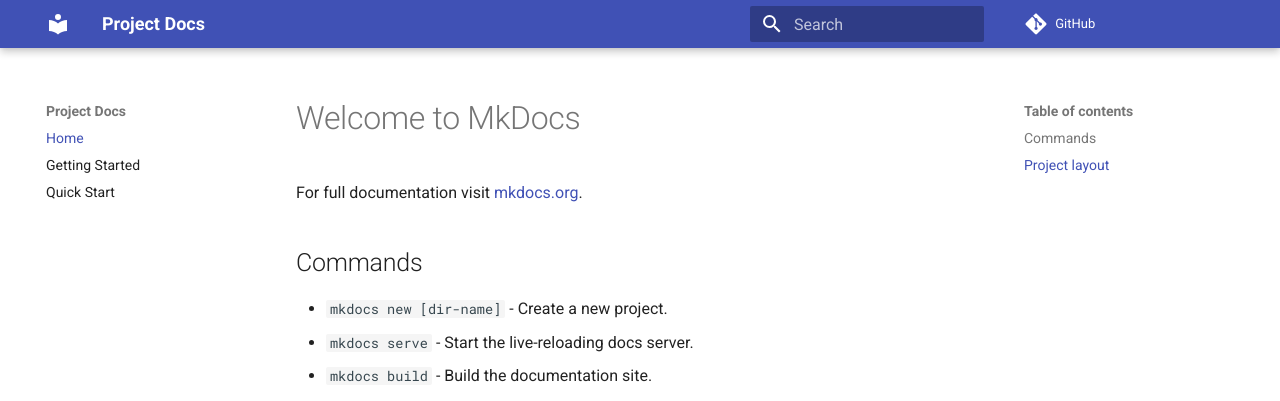
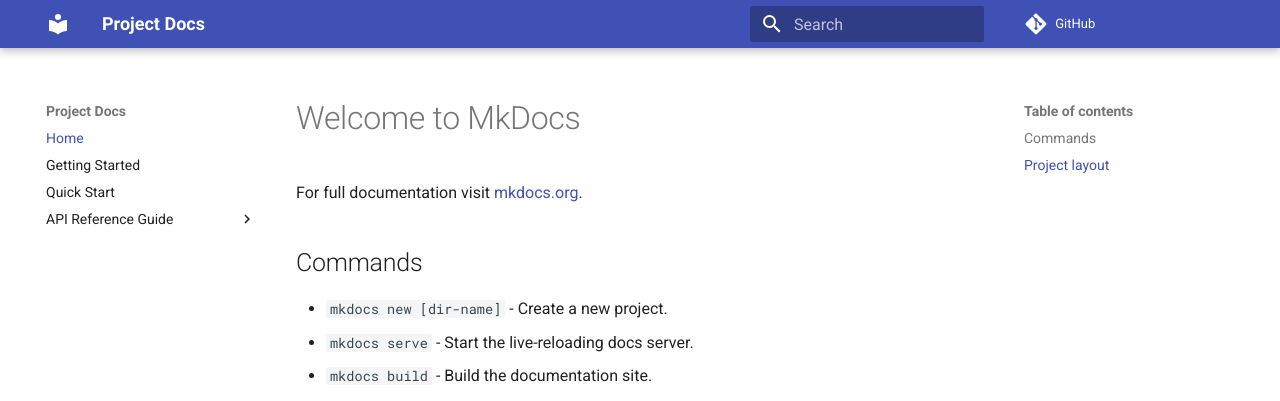
Before and after one commit to RCG1412/Practice-D-A-C, an MkDocs documentation site: the page built from docs/index.md, in a window 1280 px wide. Shown: the top 401 px of the page. Built offline with MkDocs 1.6.1 and Material for MkDocs 9.7.7, drawn with Linux system fonts in a browser that asks for light colours; comment, search, counter and statistics services are not loaded.

Commit message:
added API Reference

```diff
--- a/mkdocs.yml
+++ b/mkdocs.yml
@@ -7,3 +7,6 @@ nav:
 - Home: index.md
 - Getting Started: "Getting Started.md"
 - Quick Start: "Quick Start Guide.md"
+- API Reference Guide:
+  - GET.md
+  - POST.md
```
Also changed, not shown: docs/API Reference Guide/GET.md (added), docs/API Reference Guide/POST.md (added).
